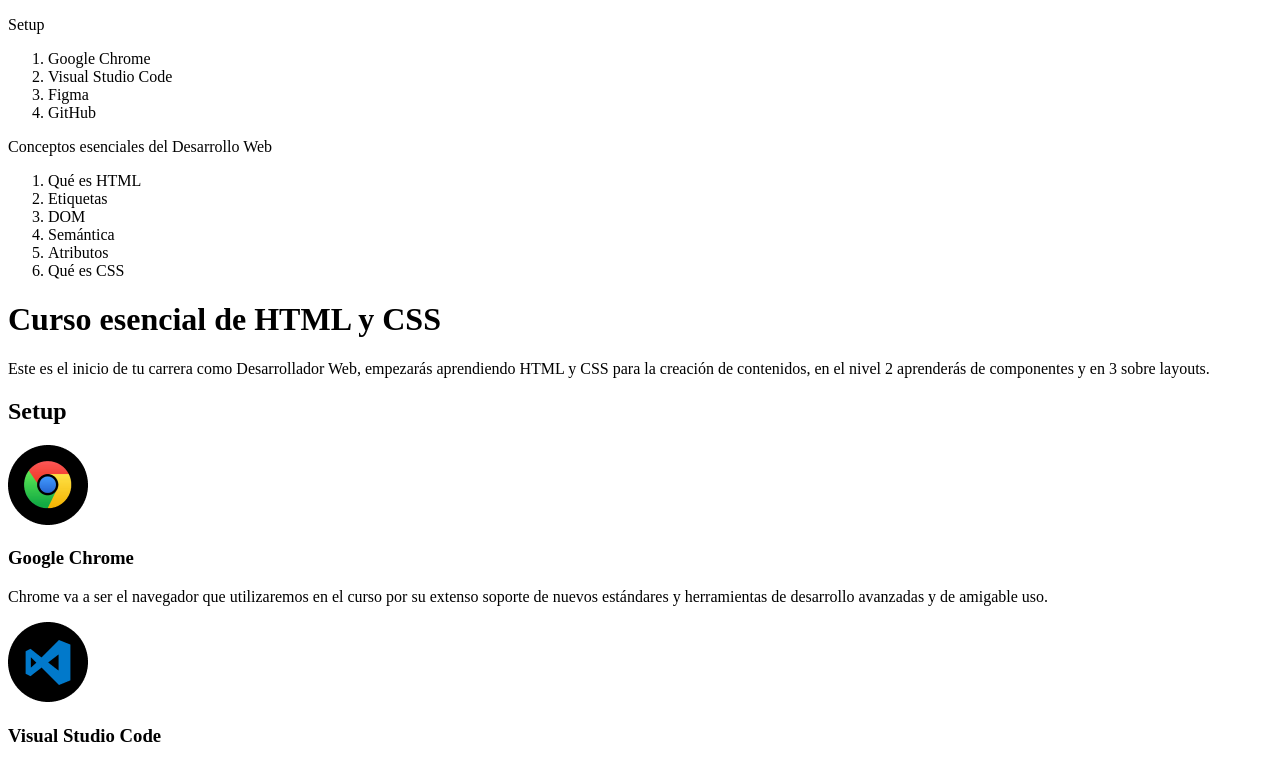
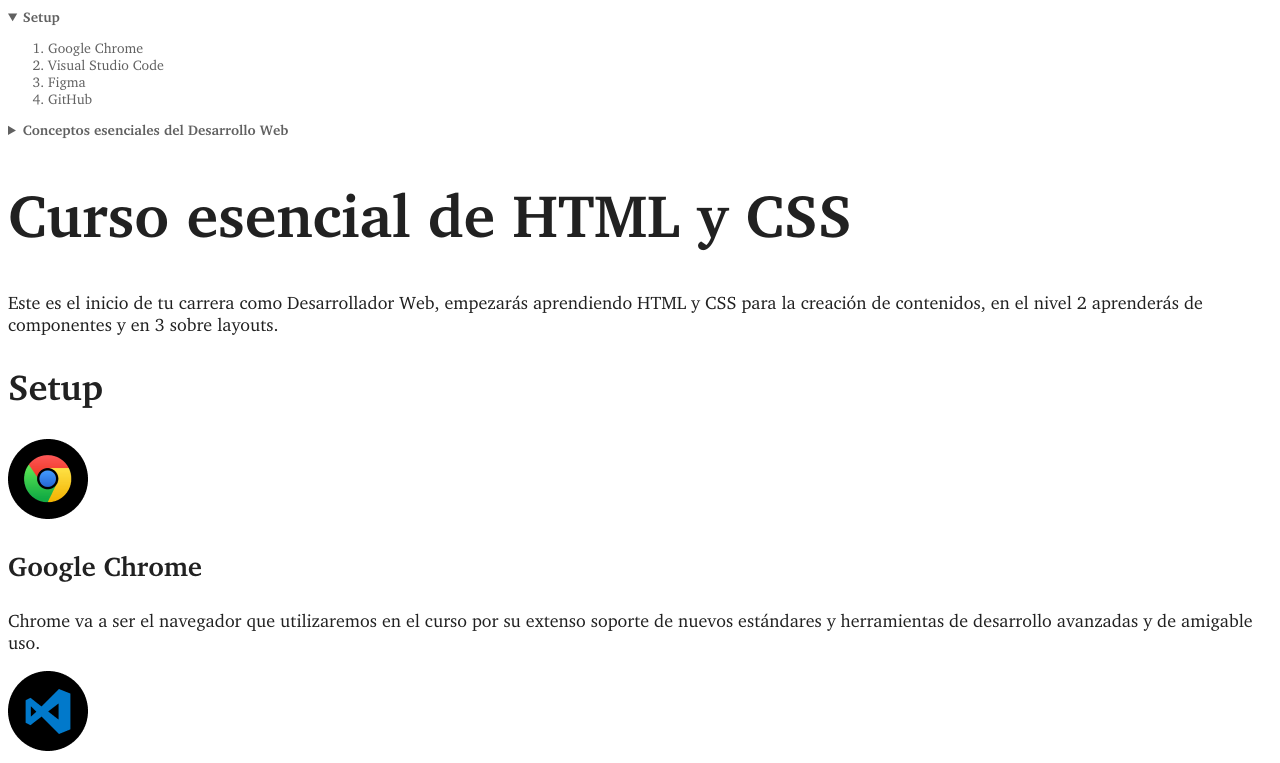
Before and after one commit to yesidborrego/curso-esencial-html-css, a plain HTML site: page index.html in a window 1280 px wide. Shown: the top 763 px of the page. Drawn offline with Linux system fonts and the light colour scheme.

Commit message:
Fuentes personalizadas

```diff
--- /dev/null
+++ b/css/styles.css
@@ -0,0 +1,77 @@
+@font-face {
+  font-family: charter;
+  src: url('../fonts/charter-regular.otf');
+  font-style: normal;
+  font-weight: 400;
+}
+
+@font-face {
+  font-family: charter;
+  src: url('../fonts/charter-italic.otf');
+  font-style: italic;
+  font-weight: 400;
+}
+
+@font-face {
+  font-family: charter;
+  src: url('../fonts/charter-bold.otf');
+  font-style: normal;
+  font-weight: bold;
+}
+
+@font-face {
+  font-family: charter;
+  src: url('../fonts/charter-bold-italic.otf');
+  font-style: italic;
+  font-weight: bold;
+}
+
+
+:root {
+  font-size: 18px;
+  --gary30: #212121;
+  --gary20: #212429;
+  --gary10: #616161;
+}
+
+body {
+  color: var(--gary30);
+  font-family: charter;
+}
+
+a {
+  color: var(--gary30);
+}
+
+header {
+  /* --gary10: red; */ /* Cambia el valor de la variable solo dentro de este scope */
+  font-size: 14px;
+  color: var(--gary10);
+}
+
+header a {
+  color: var(--gary10);
+  text-decoration: none;
+}
+
+header a:hover {
+  color: var(--gary30);
+}
+
+nav details summary {
+  font-weight: bold;
+}
+
+h1 {
+  font-size: 60px;
+}
+
+h2 {
+  /* font-size: 32px; */
+  font-size: 2em;
+}
+
+h3 {
+  /* font-size: 24px; */
+  font-size: 1.5em;
+}
--- a/index.html
+++ b/index.html
@@ -5,27 +5,32 @@
 		<meta http-equiv="X-UA-Compatible" content="IE=edge">
 		<meta name="viewport" content="width=device-width, initial-scale=1.0">
 		<title>El blog de Yesid</title>
+		<link rel="stylesheet" href="/css/styles.css">
 	</head>
 	<body>
 		<header>
 			<nav>
-				<p>Setup</p>
-				<ol>
-					<li>Google Chrome</li>
-					<li>Visual Studio Code</li>
-					<li>Figma</li>
-					<li>GitHub</li>
-				</ol>
+				<details open>
+					<summary>Setup</summary>
+					<ol>
+						<li><a href="#google-chrome">Google Chrome</a></li>
+						<li><a href="#visual-studio-code">Visual Studio Code</a></li>
+						<li><a href="#figma">Figma</a></li>
+						<li><a href="#github">GitHub</a></li>
+					</ol>
+				</details>
 
-				<p>Conceptos esenciales del Desarrollo Web</p>
-				<ol>
-					<li>Qué es HTML</li>
-					<li>Etiquetas</li>
-					<li>DOM</li>
-					<li>Semántica</li>
-					<li>Atributos</li>
-					<li>Qué es CSS</li>
-				</ol>
+				<details>
+					<summary>Conceptos esenciales del Desarrollo Web</summary>
+					<ol>
+						<li><a href="#html">Qué es HTML</a></li>
+						<li><a href="#etiquetas">Etiquetas</a></li>
+						<li><a href="#dom">DOM</a></li>
+						<li><a href="#semantica">Semántica</a></li>
+						<li><a href="#atributos">Atributos</a></li>
+						<li><a href="#css">Qué es CSS</a></li>
+					</ol>
+				</details>
 			</nav>
 		</header>
 
@@ -37,54 +42,70 @@
 		</p>
 
 		<h2>Setup</h2>
-		<img src="images/google-chrome.png" alt="Google Chrome logo" title="Google Chrome logo">
-		<h3>Google Chrome</h3>
+		<img src="./images/google-chrome.png" alt="Google Chrome logo" title="Google Chrome logo">
+		<h3 id="google-chrome">Google Chrome</h3>
 		<p>
 			Chrome va a ser el navegador que utilizaremos en el curso por su extenso soporte de nuevos estándares y herramientas de desarrollo avanzadas y de amigable uso.
 		</p>
 
-		<img src="images/visual-studio-code.png" alt="Visual Studio Code logo" title="Visual Studio Code logo">
-		<h3>Visual Studio Code</h3>
+		<img src="./images/visual-studio-code.png" alt="Visual Studio Code logo" title="Visual Studio Code logo">
+		<h3 id="visual-studio-code">Visual Studio Code</h3>
 		<p>
 			Visual Studio Code es el editor de texto más popular y potente del mercado actualmente, su fácil uso y la capacidad de extenderlo por medio de plugins lo hace el complemento perfecto para cualquier programador sin importar el lenguaje en el que se desemvuelva.
 		</p>
 
-		<img src="images/figma.png" alt="Figma logo" title="Figma logo">
-		<h3>Figma</h3>
+		<img src="./images/figma.png" alt="Figma logo" title="Figma logo">
+		<h3 id="figma">Figma</h3>
 		<p>Figma es una la herramienta más popular en la actualidad para entregar diseños a los desarrolladores para su implementación por su fácil uso porque puede ser usado directamente desde el navegador.</p>
 
-		<img src="images/github.png" alt="GitHub logo" title="GitHub logo">
-		<h3>GitHub</h3>
+		<img src="./images/github.png" alt="GitHub logo" title="GitHub logo">
+		<h3 id="github">GitHub</h3>
 		<p>Así como en Facebook te encuentran tus amigos, en Github te encuentran otras programadoras y programadores de todo el mundo, en vez de subir fotos de tus viajes aquí subes tu código y puedes elegir hacerlo “open source” o guardarlo de manera privada, Github será esencial para almacenar tu futuro portafolio.</p>
 
 		<hr>
 
 		<h2>Conceptos esenciales del Desarrollo Web</h2>
-		<h3>Qué es HTML</h3>
-		<p>Hyper Text Markup Language o Lenguaje de marcas Hipertexto. Es el componente más básico de la web. Define el significado y la estructura del contenido.</p>
+		<h3 id="html">Qué es HTML</h3>
+		<p>Hyper Text Markup Language o Lenguaje de marcas Hipertexto. Es el componente más básico de la web. Define el significado y la estructura del contenido. <code>const name = 'Isabella'</code></p>
+		<!-- La etiqueta <pre> tienen en cuenta los espacios en blanco -->
+		<pre>
+const name = 'Isabella';
+&lt;!DOCTYPE html&gt;
+&lt;html lang=&quot;en&quot;&gt;
+ &lt;head&gt;
+  &lt;meta charset=&quot;UTF-8&quot;&gt;
+  &lt;meta http-equiv=&quot;X-UA-Compatible&quot; content=&quot;IE=edge&quot;&gt;
+  &lt;meta name=&quot;viewport&quot; content=&quot;width=device-width, initial-scale=1.0&quot;&gt;
+  &lt;title&gt;Document&lt;/title&gt;
+ &lt;/head&gt;
+ &lt;body&gt;
 
-		<h3>Etiquetas</h3>
+ &lt;/body&gt;
+&lt;/html&gt;
+		</pre>
+
+		<h3 id="etiquetas">Etiquetas</h3>
 		<p>Las etiquetas HTML van a ayudarnos a brindar una estructura y semántica al contenido de nuestro website y cada una tiene características y usos diferentes aunque visualmente den un resultado similar.</p>
 		<p>Muchas etiquetas son fácil de diferencias como los headings o las imágenes y otras diferentes como header, footer, section o div, aquí es donde la semántica será la respuesta y si sabemos un poco de inglés también podremos darnos una pequeña idea de su uso pero en este curso vamos a usar las más importantes y que serán parte de tu día a día como Software Developer.</p>
 
-		<h3>DOM</h3>
+		<h3 id="dom">DOM</h3>
 		<p>El Document Object Model es una estructura de árbol que representará todos nuestros proyectos web como si un árbol genealógico fuera: padres, hijos, hermanos con niveles infinitos. cuando entendemos esta anidación podemos identificar dependencias, herencias en css y que tan complejo es nuestro proyecto.</p>
 		<img
-			src="images/dom.png"
+			src="./images/dom.png"
 			alt="Esctrutura de árbol que representa al Document Object Model"
 			title="Esctrutura de árbol que representa al Document Object Model"
 			style="width: 902px; height: 428px;"
 		>
 
-		<h3>Semántica</h3>
+		<h3 id="semantica">Semántica</h3>
 		<p>La semántica le brinda sentido a cada elemento existen en un sitio web, algunos elementos será meramente decorativos y no deben significar nada pero otros serán títulos y deberán estar en diferente jerarquías o alguna secciones serán más relevantes que otras, esto ayudará a los motores de búsqueda como Google o Duck Duck Go a diferenciar tu contenido, categorizar y será la herramientas más valiosa para estar en los primeros resultados de búsqueda SEO. También ayudará a la accesibilidad de tu sitio web, para que personas con habilidades diferentes puedan entender cada contenido.</p>
 
-		<h3>Atributos</h3>
+		<h3 id="atributos">Atributos</h3>
 		<p>Los atributos le dan características extra a las etiquetas para complementar información y son pre programadas por el navegador, algunos atributos funcionan en todas las etiquetas de la misma forma como ‘class’ pero otros atributos funcionan en solo alguna etiquetas como src</p>
 
-		<h3>CSS</h3>
+		<h3 id="css">CSS</h3>
 		<p>Hojas de Estilo en Cascada (del inglés Cascading Style Sheets) o CSS es el lenguaje de estilos utilizado para describir la presentación de documentos HTML</p>
-		<img src="images/css.png" alt="Propiedades de CSS" title="Propiedades de CSS">
+		<img src="./images/css.png" alt="Propiedades de CSS" title="Propiedades de CSS">
 
 		<h2>Model de caja</h2>
 		<h3>El modelo de caja está compuesto por:</h3>
@@ -111,5 +132,23 @@
 			<li>border-block | border-inline | border-block-start | border-block-end | border-inline-start | border-inline-end</li>
 			<li>padding-block | padding-inline | padding-block-start | padding-block-end | padding-inline-start | padding-inline-end</li>
 		</ul>
+
+		<p>
+			Si tienes alguna pregunta escríbeme a
+			<a href="mailto:me@leonidasesteban.com">me@leonidasesteban.com</a>
+		</p>
+
+		<script>
+			const detailsList = document.querySelectorAll('details');
+			detailsList.forEach( details => {
+				details.querySelector('summary').addEventListener('click', expand);
+			})
+
+			function expand() {
+				detailsList.forEach( details => {
+				details.removeAttribute('open');
+			})
+			}
+		</script>
 	</body>
 </html>
```
Also changed, not shown: fonts/charter-bold-italic.otf (added), fonts/charter-bold.otf (added), fonts/charter-italic.otf (added), fonts/charter-regular.otf (added).
